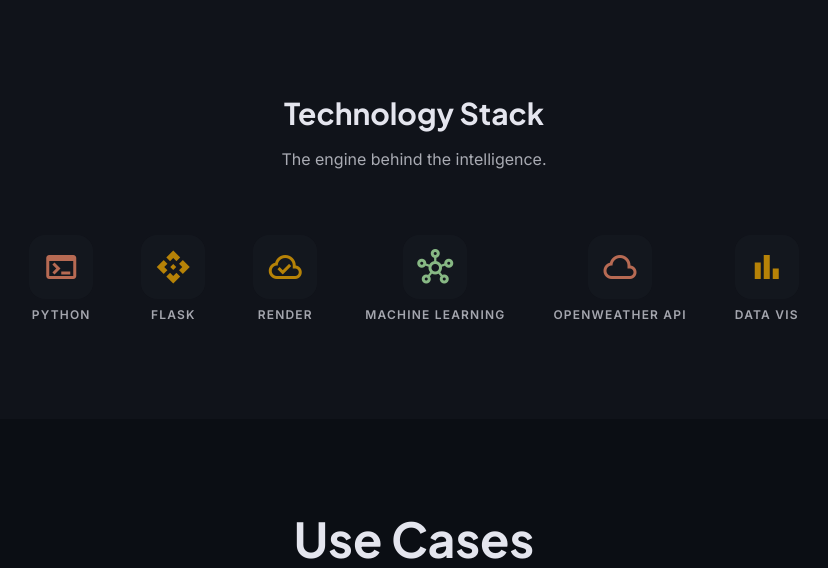
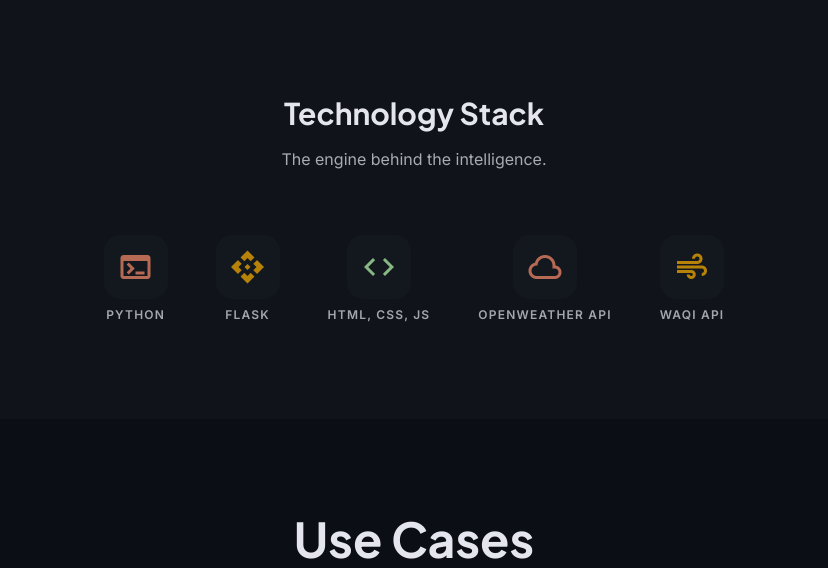
Before and after one commit to luckycoderbro/heatwave-dashboard, a Flask app: page / in a window 1280 px wide. Shown: the part 4381-4949 px from the top of the page, without its empty margins (226-1054 px from the left). Run offline with Flask 3, Linux system fonts and the light colour scheme; some libraries are stand-ins or nearby versions.

Commit message:
Add files via upload

```diff
--- a/templates/index.html
+++ b/templates/index.html
@@ -488,15 +488,9 @@
                 </div>
                 <div class="flex flex-col items-center gap-2">
                     <div class="w-16 h-16 rounded-2xl bg-surface-container flex items-center justify-center">
-<span class="material-symbols-outlined text-4xl text-secondary">cloud_done</span>
+                        <span class="material-symbols-outlined text-4xl text-tertiary">code</span>
                     </div>
-<span class="text-xs font-bold uppercase tracking-widest">Render</span>
-</div>
-<div class="flex flex-col items-center gap-2">
-<div class="w-16 h-16 rounded-2xl bg-surface-container flex items-center justify-center">
-<span class="material-symbols-outlined text-4xl text-tertiary">hub</span>
-</div>
-<span class="text-xs font-bold uppercase tracking-widest">Machine Learning</span>
+                    <span class="text-xs font-bold uppercase tracking-widest text-center">HTML, CSS, JS</span>
                 </div>
                 <div class="flex flex-col items-center gap-2">
                     <div class="w-16 h-16 rounded-2xl bg-surface-container flex items-center justify-center">
@@ -506,9 +500,9 @@
                 </div>
                 <div class="flex flex-col items-center gap-2">
                     <div class="w-16 h-16 rounded-2xl bg-surface-container flex items-center justify-center">
-<span class="material-symbols-outlined text-4xl text-secondary">bar_chart</span>
+                        <span class="material-symbols-outlined text-4xl text-secondary">air</span>
                     </div>
-<span class="text-xs font-bold uppercase tracking-widest">Data Vis</span>
+                    <span class="text-xs font-bold uppercase tracking-widest">WAQI API</span>
                 </div>
             </div>
 </div>
```
Lines whose indentation alone changed are shown as unchanged.
